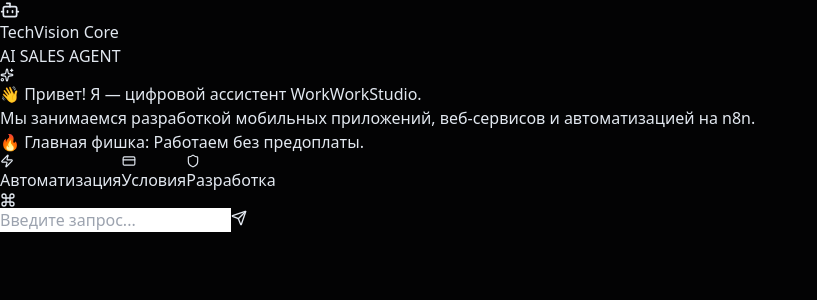
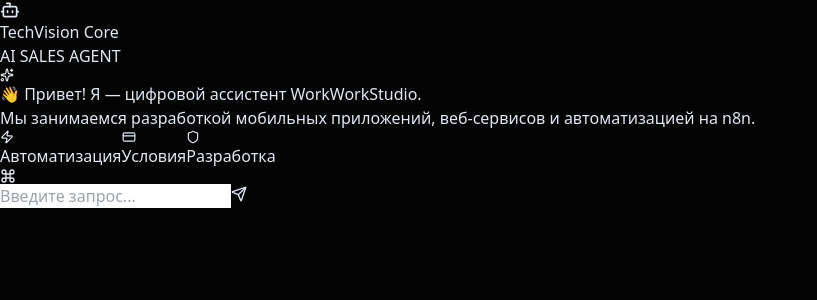
Before and after one commit to mortira919/tech-vision-app, a React (Vite) app: page / in a window 1280 px wide. Shown: the top 300 px of the page, without its empty margins (0-817 px from the left). Built offline with nearby package versions, Linux system fonts and the light colour scheme; no server answers.

Commit message:
premium ui update

```diff
--- a/src/App.tsx
+++ b/src/App.tsx
@@ -9,7 +9,7 @@
 
 export default function App() {
  const [messages, setMessages] = useState<{role: 'user' | 'ai', text: string}[]>([
-  { role: 'ai', text: '👋 Привет! Я — цифровой ассистент **WorkWorkStudio**. \n\nМы занимаемся разработкой мобильных приложений, веб-сервисов и автоматизацией на **n8n**. \n\n🔥 **Главная фишка:** Работаем без предоплаты.' }
+  { role: 'ai', text: '👋 Привет! Я — цифровой ассистент **WorkWorkStudio**. \n\nМы занимаемся разработкой мобильных приложений, веб-сервисов и автоматизацией на **n8n**. ' }
 ]);
   const [input, setInput] = useState("");
   const [loading, setLoading] = useState(false);
```
